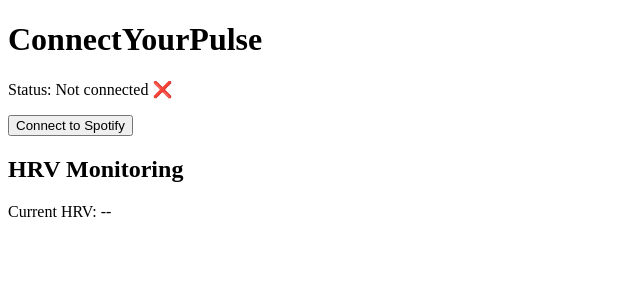
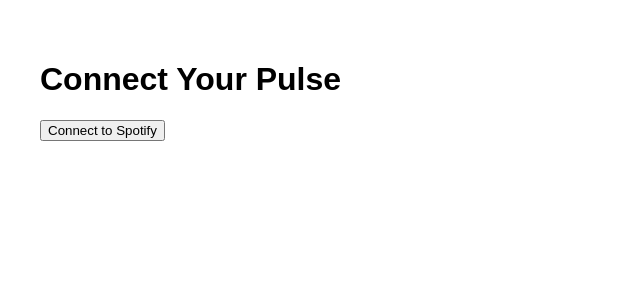
Before and after one commit to hasnahamidan/connectyourpulse, a Next.js app: page / in a window 1280 px wide. Shown: the top 300 px of the page, without its empty margins (0-640 px from the left). Built offline with nearby package versions, Linux system fonts and the light colour scheme.

Commit message:
Update index.js

```diff
--- a/pages/index.js
+++ b/pages/index.js
@@ -1,56 +1,52 @@
-import { useState, useEffect } from 'react';
+import { useEffect, useState } from "react";
 
 export default function Home() {
-  const [connected, setConnected] = useState(false);
-  const [hrv, setHrv] = useState(null);
+  const [accessToken, setAccessToken] = useState(null);
+  const [spotifyConnected, setSpotifyConnected] = useState(false);
 
-  const handleConnect = () => {
-    // Simulasi koneksi ke Spotify
-    setConnected(true);
-  };
+  // Ambil token dari URL setelah login Spotify
+  useEffect(() => {
+    const hash = window.location.hash;
+    if (hash) {
+      const params = new URLSearchParams(hash.substring(1));
+      const token = params.get("access_token");
+      if (token) {
+        setAccessToken(token);
+        setSpotifyConnected(true);
+        window.history.pushState("", document.title, window.location.pathname); // hapus token dari URL
+      }
+    }
+  }, []);
 
+  // Ambil info user Spotify setelah konek
   useEffect(() => {
-    if (connected) {
-      const interval = setInterval(() => {
-        // Simulasi update HRV
-        setHrv(Math.floor(Math.random() * 50) + 40);
-      }, 3000);
-      return () => clearInterval(interval);
-    }
-  }, [connected]);
+    if (!accessToken) return;
+
+    fetch("https://api.spotify.com/v1/me", {
+      headers: {
+        Authorization: `Bearer ${accessToken}`,
+      },
+    })
+      .then((res) => res.json())
+      .then((data) => console.log("User info:", data));
+  }, [accessToken]);
+
+  const clientId = "SPOTIFY_CLIENT_ID_KAMU"; // ← ganti ini
+  const redirectUri = "http://localhost:3000"; // ← ganti ini kalau pakai Vercel
+  const scopes = "user-read-email user-read-private";
+
+  const authUrl = `https://accounts.spotify.com/authorize?client_id=${clientId}&response_type=token&redirect_uri=${redirectUri}&scope=${scopes}`;
 
   return (
-    <div className="min-h-screen flex flex-col items-center justify-center bg-green-50 px-4">
-      <div className="max-w-md w-full space-y-6 p-6 bg-white rounded-2xl shadow-xl">
-        <h1 className="text-3xl font-bold text-green-700 text-center">ConnectYourPulse</h1>
-        <div className="text-center">
-          <p className="text-lg">
-            Status:{' '}
-            <span className={connected ? 'text-green-600' : 'text-red-500'}>
-              {connected ? 'Connected' : 'Not connected'}
-            </span>{' '}
-            {connected ? '✅' : '❌'}
-          </p>
-        </div>
-        <div className="text-center">
-          <button
-            onClick={handleConnect}
-            disabled={connected}
-            className="px-6 py-2 rounded-lg font-semibold text-white bg-green-600 hover:bg-green-700 disabled:opacity-50"
-          >
-            Connect to Spotify
-          </button>
-        </div>
-        <div className="text-center space-y-2 pt-4 border-t border-gray-200">
-          <h2 className="text-xl font-semibold text-green-700">HRV Monitoring</h2>
-          <p className="text-lg">
-            Current HRV:{' '}
-            <span className="font-mono text-green-800">
-              {hrv ? `${hrv} ms` : '--'}
-            </span>
-          </p>
-        </div>
-      </div>
+    <div style={{ padding: "2rem", fontFamily: "sans-serif" }}>
+      <h1>Connect Your Pulse</h1>
+      {!spotifyConnected ? (
+        <a href={authUrl}>
+          <button>Connect to Spotify</button>
+        </a>
+      ) : (
+        <p>Spotify connected!</p>
+      )}
     </div>
   );
 }
```
